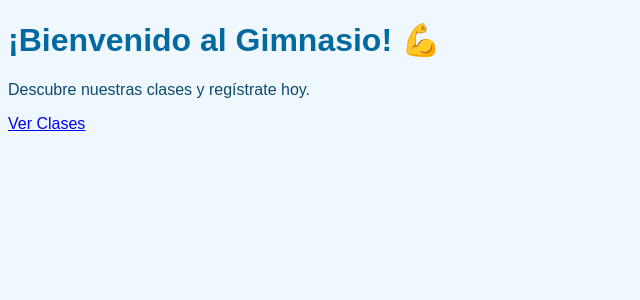
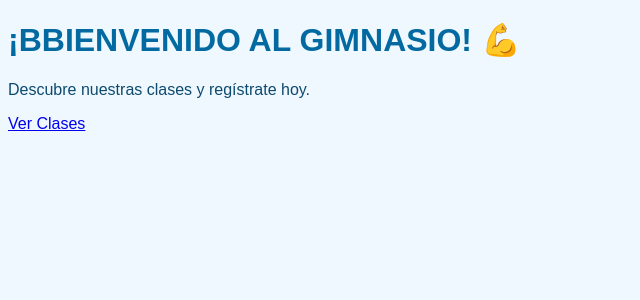
Before and after one commit to lizetglm/ReCo_GYM, a Django app: page / in a window 1280 px wide. Shown: the top 300 px of the page, without its empty margins (0-640 px from the left). Run offline with Django 5.2, Linux system fonts and the light colour scheme.

Commit message:
Subida de avance

```diff
--- a/ReCo_Gym/gimnasio/templates/gimnasio/home.html
+++ b/ReCo_Gym/gimnasio/templates/gimnasio/home.html
@@ -6,7 +6,7 @@
     <link rel="stylesheet" href="{% load static %}{% static 'gimnasio/css/estilos.css' %}">
 </head>
 <body>
-    <h1>¡Bienvenido al Gimnasio! 💪</h1>
+    <h1>¡BBIENVENIDO AL GIMNASIO! 💪</h1>
     <p>Descubre nuestras clases y regístrate hoy.</p>
     <a href="{% url 'lista_clases' %}">Ver Clases</a>
 </body>
--- a/ReCo_Gym/gimnasio/templates/gimnasio/lista_clases.html
+++ b/ReCo_Gym/gimnasio/templates/gimnasio/lista_clases.html
@@ -11,7 +11,7 @@
         {% for clase in clases %}
             <li>
                 <strong>{{ clase.nombre }}</strong> - {{ clase.fecha_hora }} (por {{ clase.entrenador.nombre }})
-                <form method="post" action="/inscribir/{{ clase.id }}/">  <!-- Formulario simple, después AJAX -->
+                <form method="post" action="/inscribir/{{ clase.id }}/">
                     {% csrf_token %}
                     <button type="submit">Inscribirse</button>
                 </form>
--- a/ReCo_Gym/gimnasio/views.py
+++ b/ReCo_Gym/gimnasio/views.py
@@ -1,6 +1,5 @@
 from django.shortcuts import render
 
-# Create your views here.
 from django.shortcuts import render, get_object_or_404
 from .models import Clase
 
--- a/ReCo_Gym/socio_form.html
+++ b/ReCo_Gym/socio_form.html
@@ -114,7 +114,6 @@
             border-radius: 12px;
             box-shadow: 0 4px 6px rgba(0, 0, 0, 0.05);
             padding: 30px;
-            /* Se eliminó max-width para que ocupe todo el ancho disponible */
         }
 
         .form-header {
```
Also changed, not shown: ReCo_Gym/db.sqlite3.
